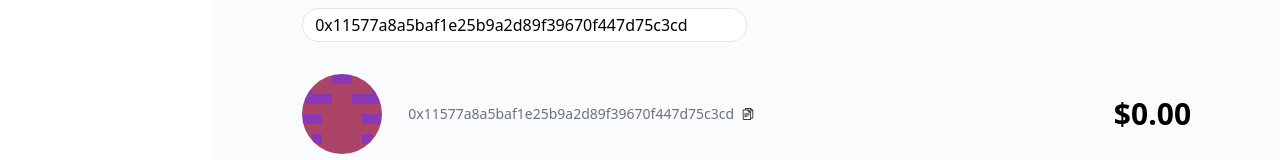
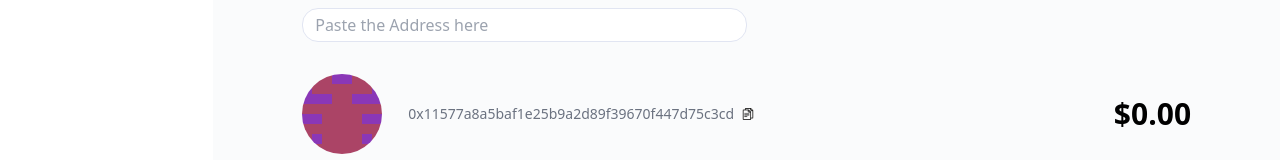
Before and after one commit to Sharan-ram/covalent-test, a React (Create React App) app: page / in a window 1280 px wide. Shown: the top 160 px of the page. Built offline with nearby package versions, Linux system fonts and the light colour scheme; no server answers.

Commit message:
Fix search bar

```diff
--- a/src/Components/CompositeComponents/Sections/Search.js
+++ b/src/Components/CompositeComponents/Sections/Search.js
@@ -1,16 +1,20 @@
-import { useSelector, useDispatch } from "react-redux";
-import { setUserAddress, getUserAddress } from "../../../redux/user";
+import { useState } from "react";
+import { useDispatch } from "react-redux";
+import { setUserAddress } from "../../../redux/user";
 
 import Input from "../../AtomicComponents/Input";
 
 function SearchSection() {
-  const userAddress = useSelector(getUserAddress);
+  const [search, setSearch] = useState("");
   const dispatch = useDispatch();
   return (
     <div className="w-5/6 mx-auto py-2">
       <Input
-        value={userAddress}
-        onChange={(e) => dispatch(setUserAddress(e.target.value))}
+        value={search}
+        onChange={(e) => {
+          setSearch(e.target.value);
+          dispatch(setUserAddress(e.target.value));
+        }}
       />
     </div>
   );
```
